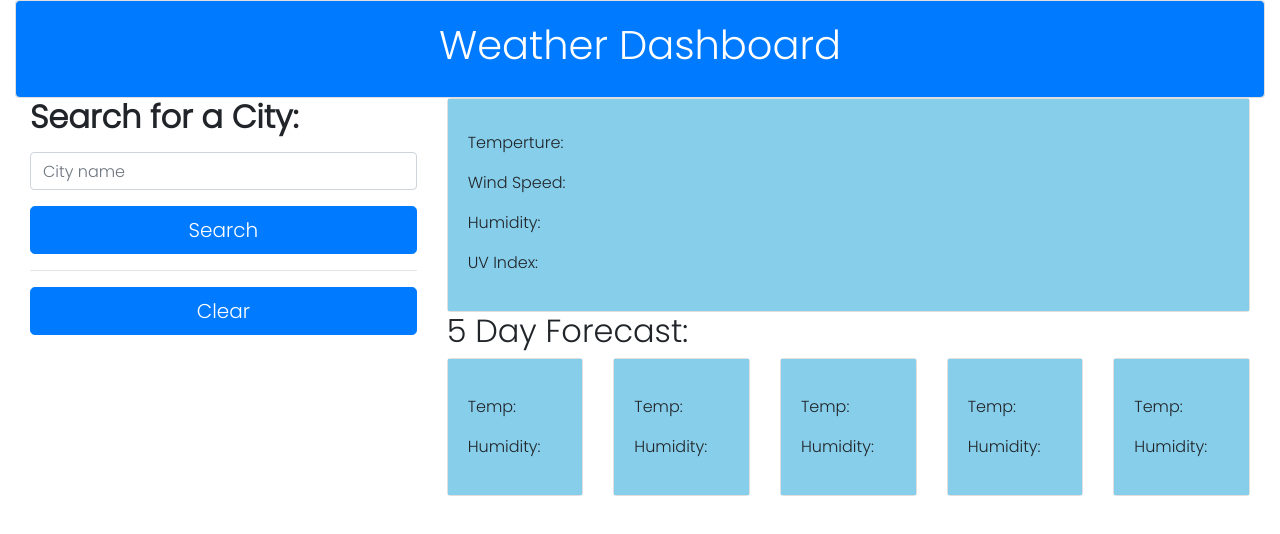
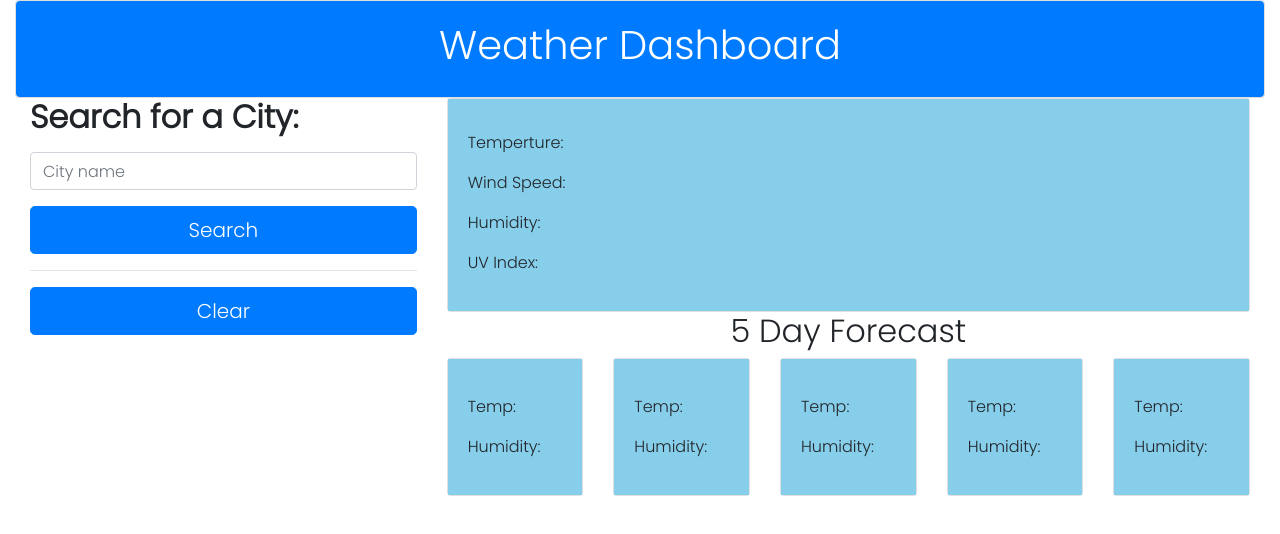
Before and after one commit to latommyla/Weather-Dashboard, a plain HTML site: page index.html in a window 1280 px wide. Drawn offline with nearby package versions, Linux system fonts and the light colour scheme.

Commit message:
centered 5 day forecast

```diff
--- a/index.html
+++ b/index.html
@@ -4,7 +4,7 @@
 
 <head>
  <meta charset="utf-8">
- <meta name="viewport" content="width=device-width, initial-scale-1, shrink-to-fit=no">
+ <meta name="viewport" content="width=device-width, shrink-to-fit=no">
  <link rel="stylesheet" href="https://cdnjs.cloudflare.com/ajax/libs/twitter-bootstrap/4.0.0/css/bootstrap.min.css" />
  <link rel="stylesheet" href="https://cdn.jsdelivr.net/npm/bootstrap@4.6.0/dist/css/bootstrap.min.css" integrity="sha384-B0vP5xmATw1+K9KRQjQERJvTumQW0nPEzvF6L/Z6nronJ3oUOFUFpCjEUQouq2+l" crossorigin="anonymous">
  <title> Weather Dashboard </title>
@@ -46,7 +46,7 @@
           </div>
         </div>
 
-        <h2> 5 Day Forecast: </h2>
+        <h2 class="text-center"> 5 Day Forecast </h2>
         <div class="card-deck">
           <div class="card">
             <div class="card-body dayForecast">
```
